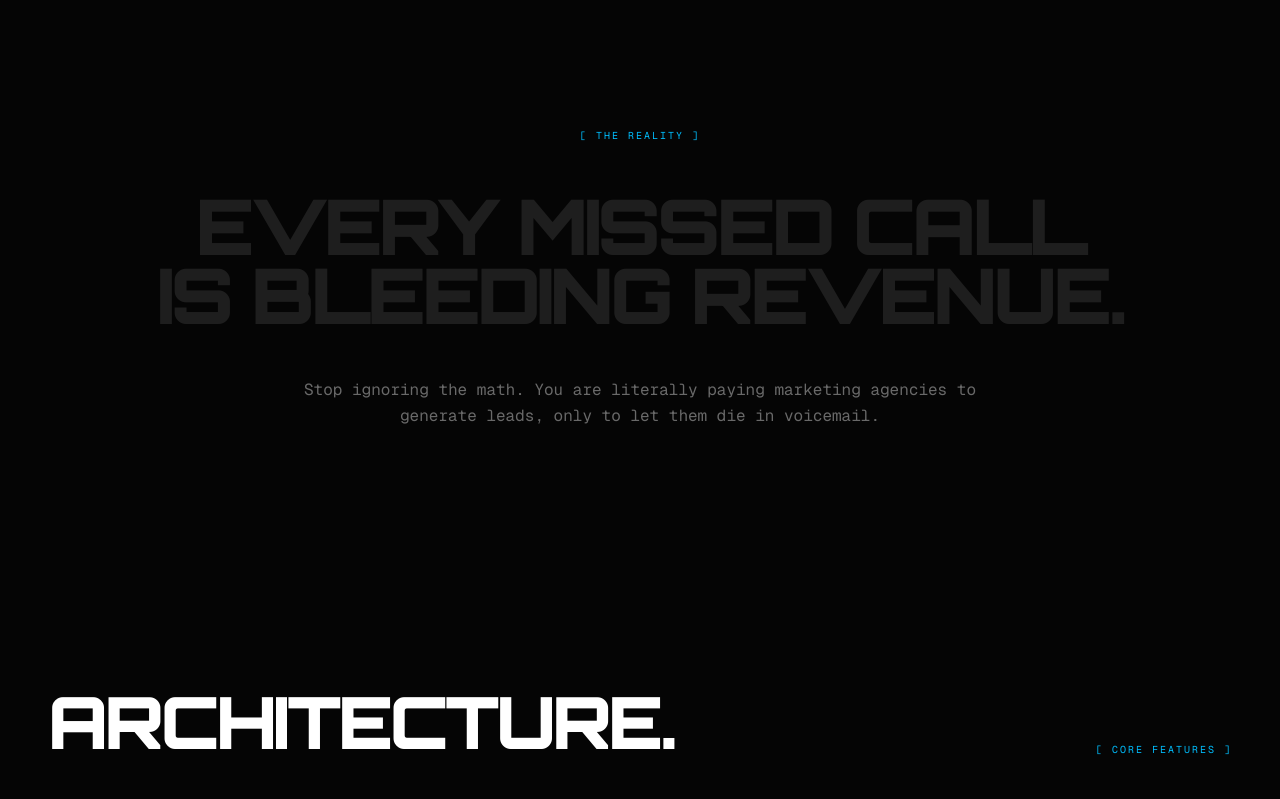
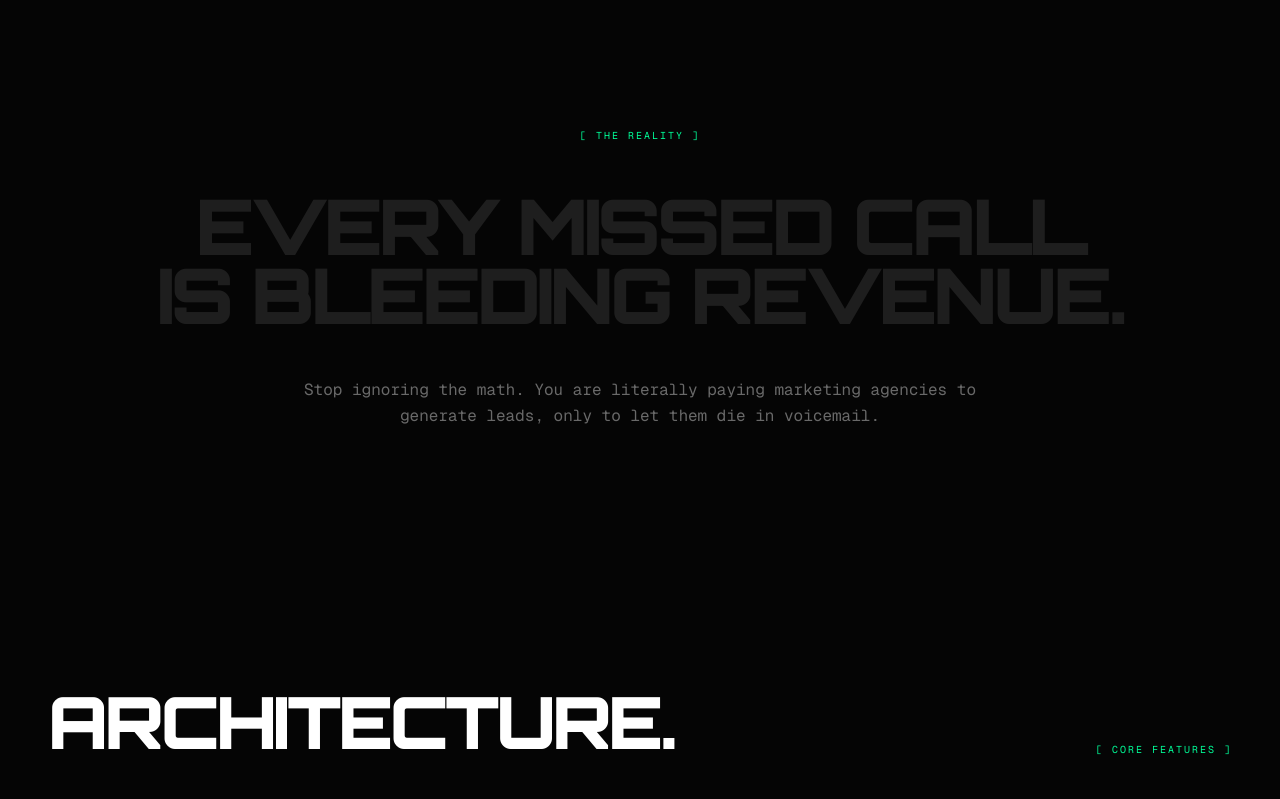
Before and after one commit to 2Limitless/Welcome-parrot, a Next.js app: page / in a window 1280 px wide. Shown: the part 1661-2460 px from the top of the page. Built offline with nearby package versions, Linux system fonts and the light colour scheme.

Commit message:
style: Revert section tags back to neon green

```diff
--- a/src/app/page.tsx
+++ b/src/app/page.tsx
@@ -179,7 +179,7 @@ const Manifesto = () => {
   return (
     <section className="relative z-20 w-screen bg-[#050505] py-24 md:py-32 flex flex-col items-center justify-center border-t border-white/20 group cursor-crosshair">
       <div className="max-w-7xl mx-auto px-6 lg:px-12 text-center flex flex-col items-center">
-        <span className="text-[10px] text-[#00bfff] font-mono tracking-[0.2em] uppercase mb-12 block">[ THE REALITY ]</span>
+        <span className="text-[10px] text-[#00ff99] font-mono tracking-[0.2em] uppercase mb-12 block">[ THE REALITY ]</span>
         <motion.h2
           initial={{ opacity: 0, scale: 0.9, filter: "blur(10px)" }} whileInView={{ opacity: 1, scale: 1, filter: "blur(0px)" }} transition={{ duration: 1, ease: "easeOut" }} viewport={{ once: true, margin: "-100px" }}
           className="text-5xl md:text-7xl lg:text-[6vw] font-black font-[family-name:var(--font-orbitron)] uppercase tracking-tighter leading-[0.9] text-white/10 transition-colors duration-500 group-hover:text-white"
@@ -343,7 +343,7 @@ export default function Home() {
           <h2 className="text-5xl md:text-7xl font-black font-[family-name:var(--font-orbitron)] uppercase tracking-tighter leading-none text-white">
             Architecture.
           </h2>
-          <span className="text-[10px] text-[#00bfff] font-mono tracking-[0.2em] uppercase hidden md:block">[ Core Features ]</span>
+          <span className="text-[10px] text-[#00ff99] font-mono tracking-[0.2em] uppercase hidden md:block">[ Core Features ]</span>
         </motion.div>
 
         <div className="w-full flex flex-col border-t border-white/20">
```
